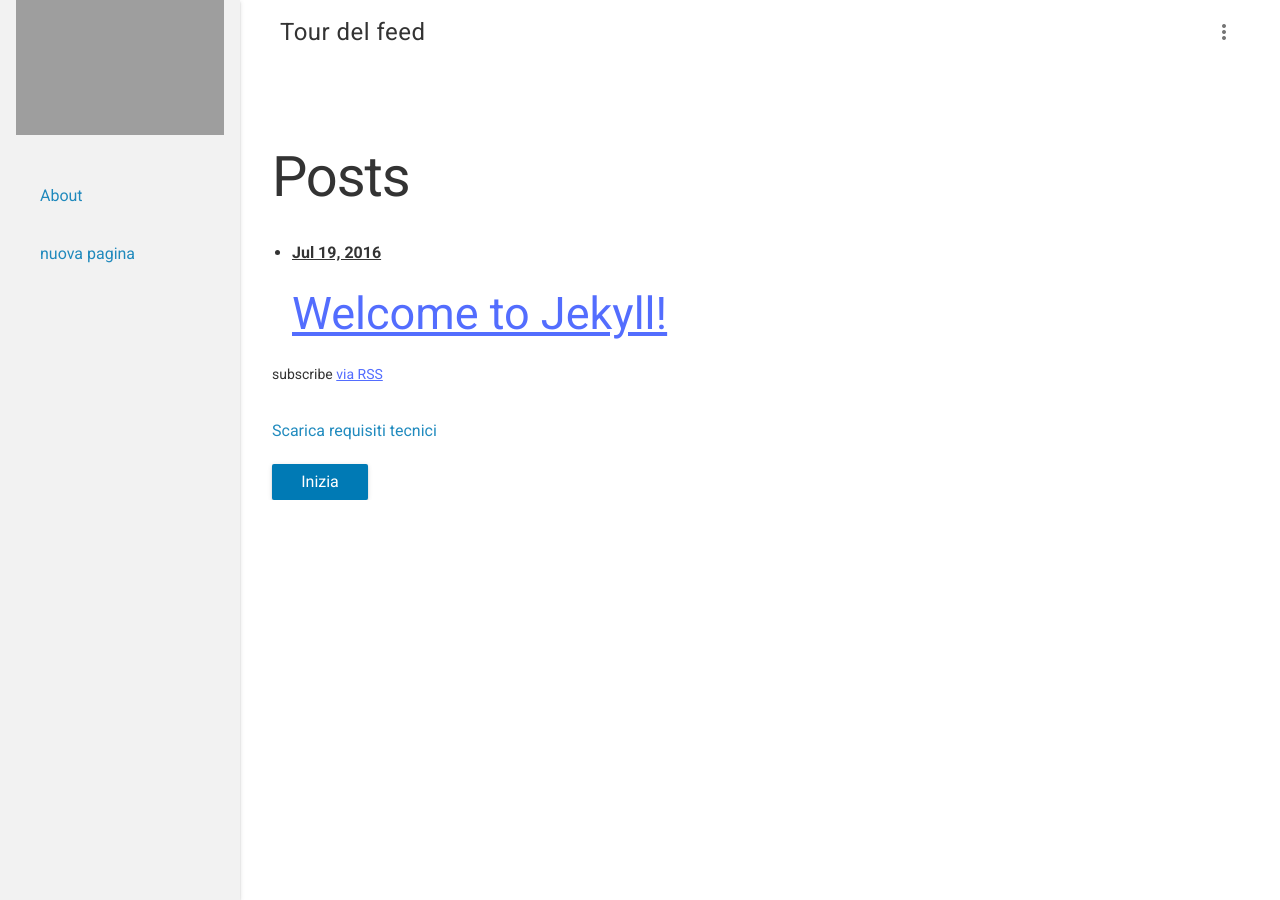
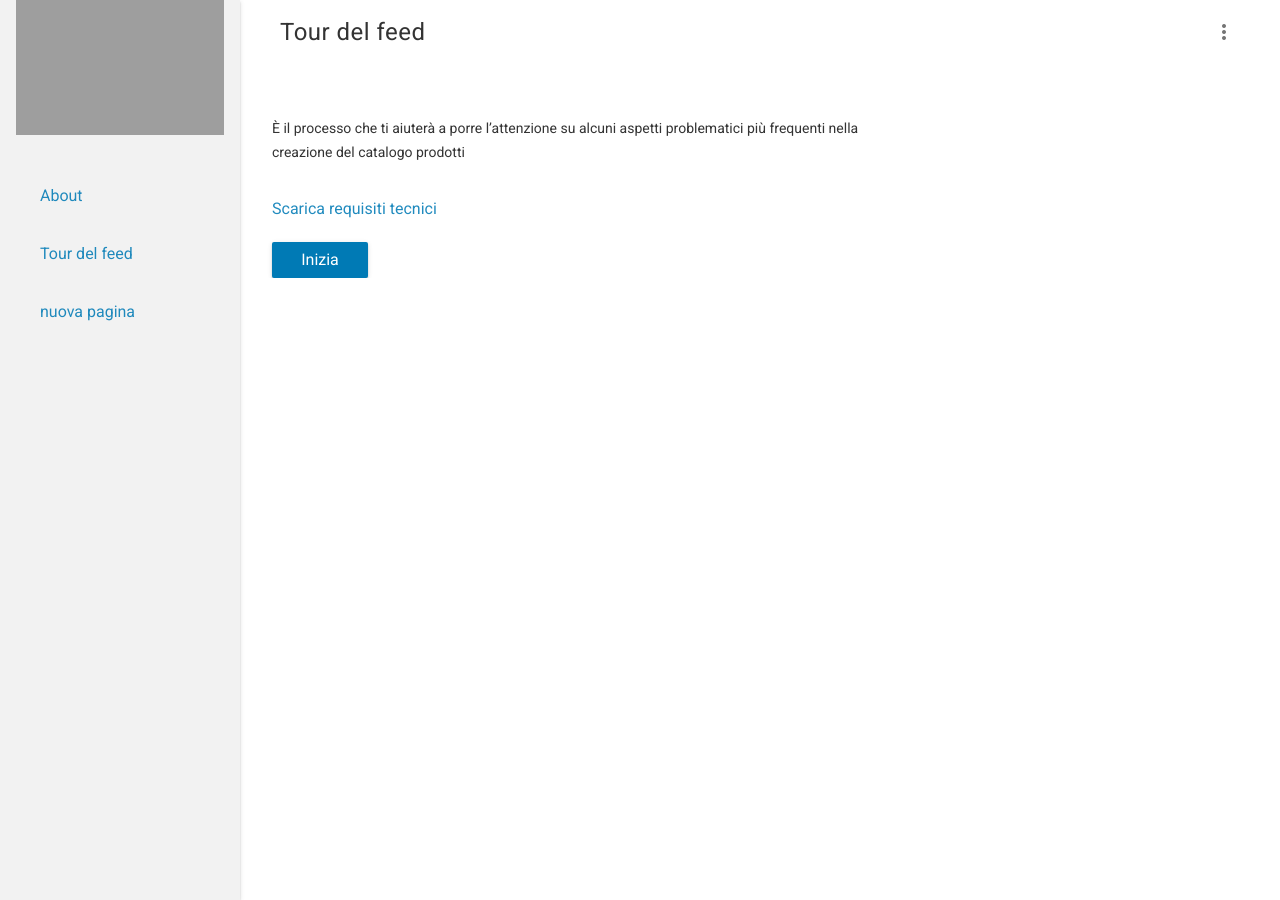
Before and after one commit to noemi-84/tourdelfeed, a Jekyll site: the page built from index.html, in a window 1280 px wide. Built offline with Jekyll 4.4.1, drawn with Linux system fonts in a browser that asks for light colours; nearby versions of some CDN libraries; grey boxes are pictures that could not be loaded.

Commit message:
Update from Forestry.io - index.html

```diff
--- a/index.html
+++ b/index.html
@@ -1,23 +1,5 @@
 ---
+title: Tour del feed
 layout: default
 ---
-
-<div class="home">
-
-  <h1 class="page-heading">Posts</h1>
-
-  <ul class="post-list">
-    {% for post in site.posts %}
-      <li>
-        <span class="post-meta">{{ post.date | date: "%b %-d, %Y" }}</span>
-
-        <h2>
-          <a class="post-link" href="{{ post.url | prepend: site.baseurl }}">{{ post.title }}</a>
-        </h2>
-      </li>
-    {% endfor %}
-  </ul>
-
-  <p class="rss-subscribe">subscribe <a href="{{ "/feed.xml" | prepend: site.baseurl }}">via RSS</a></p>
-
-</div>
+<p>È il processo che ti aiuterà a porre l’attenzione su alcuni aspetti problematici più frequenti nella creazione del catalogo prodotti</p>
```
